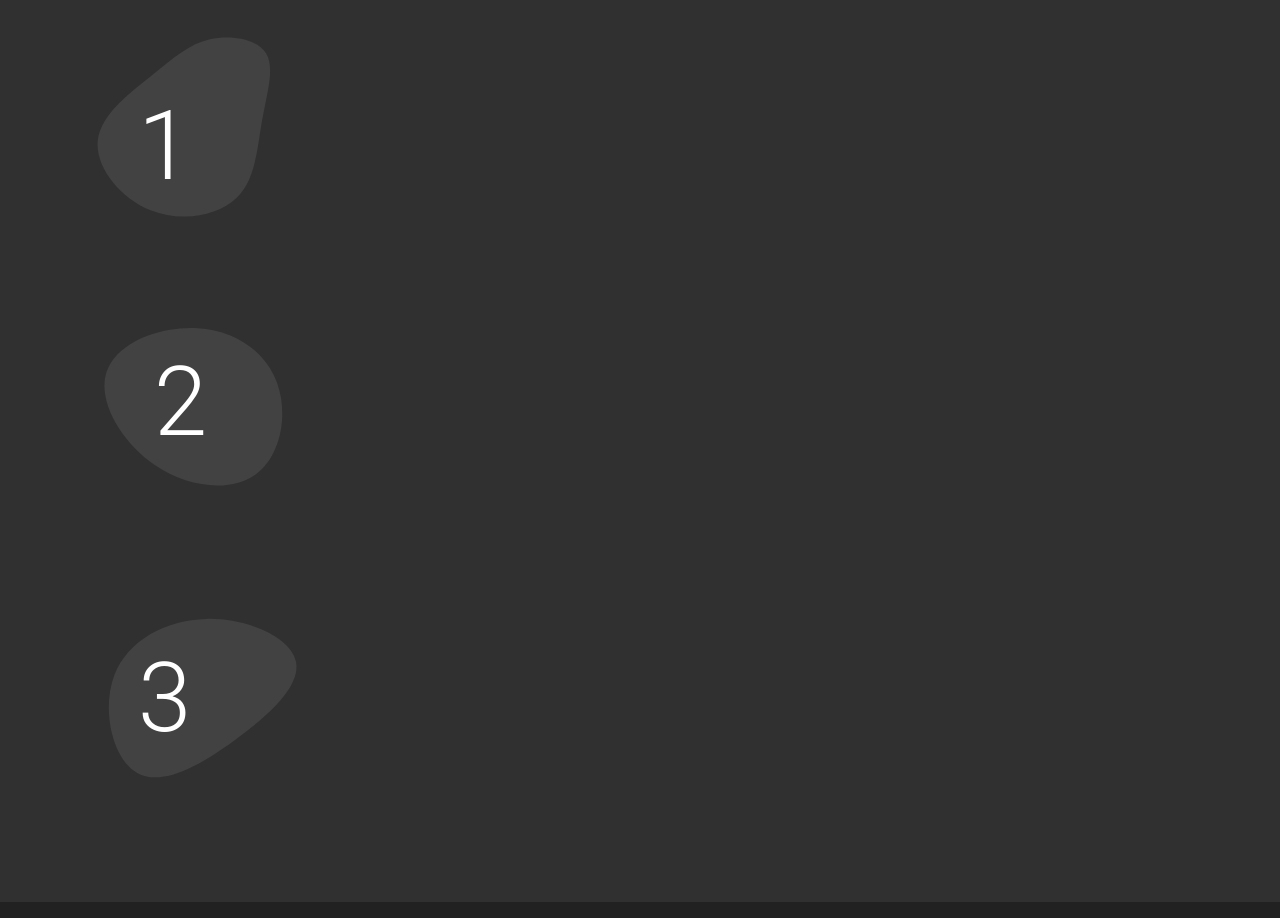
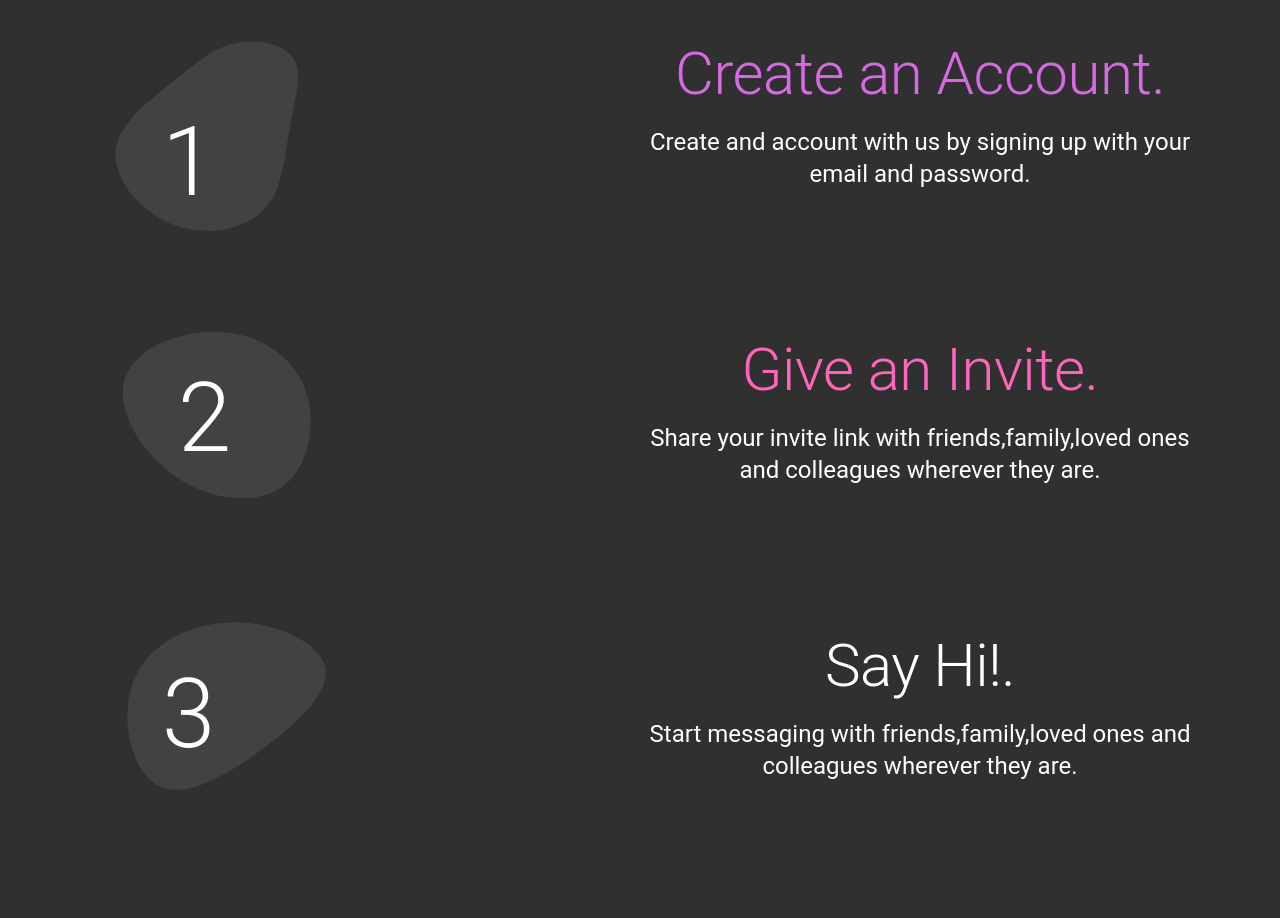
Before and after one commit to PeterKwesiAnsah/Chatty, a React (Create React App) app in the folder client/: page / in a window 1280 px wide. Shown: the part 660-1578 px from the top of the page. Built offline with nearby package versions, Linux system fonts and the light colour scheme.

Commit message:
steps done

```diff
--- a/client/src/layout/home/components/Steps.js
+++ b/client/src/layout/home/components/Steps.js
@@ -10,33 +10,34 @@ const useStyles = makeStyles((theme) => ({
 		backgroundColor: '#303030',
 		display: 'grid',
 		placeItems: 'center',
-		padding: theme.spacing(8),
+		padding: theme.spacing(8, 10),
+		textAlign: 'center',
 	},
 	blobAll: {
 		position: 'relative',
-		textAlign: 'center',
-		width: theme.spacing(35),
-		height: theme.spacing(35),
+
+		width: theme.spacing(37),
+		height: theme.spacing(37),
 	},
 	numberOne: {
-		marginTop:theme.spacing(-20),
-		marginLeft:theme.spacing(-10)
+		marginTop: theme.spacing(-20),
+		marginLeft: theme.spacing(-10),
 	},
 	numberTwo: {
-		marginTop:theme.spacing(-25),
-		marginLeft:theme.spacing(-6)
+		marginTop: theme.spacing(-25),
+		marginLeft: theme.spacing(-6),
 	},
 	numberThree: {
-		marginTop:theme.spacing(-25),
-		marginLeft:theme.spacing(-10)
-	}
+		marginTop: theme.spacing(-25),
+		marginLeft: theme.spacing(-10),
+	},
 }));
 
 const Steps = () => {
 	const classes = useStyles();
 	return (
 		<div className={classes.root}>
-			<Grid container spacing={2} className={classes.grid}>
+			<Grid container  className={classes.grid} alignItems="center">
 				<Grid item md={6} lg={6}>
 					<div className={classes.blobAll}>
 						<img src={blob} alt="blobOne"></img>
@@ -45,7 +46,15 @@ const Steps = () => {
 						</Typography>
 					</div>
 				</Grid>
-				<Grid item md={6} lg={6}></Grid>
+				<Grid item md={6} lg={6}>
+					<Typography variant="h2" color="primary" paragraph>
+						Create an Account.
+					</Typography>
+					<Typography variant="h5">
+						Create and account with us by signing up with your email and
+						password.
+					</Typography>
+				</Grid>
 				<Grid item md={6} lg={6}>
 					<div className={classes.blobAll}>
 						<img src={blobOne} alt="blobOne"></img>
@@ -54,7 +63,15 @@ const Steps = () => {
 						</Typography>
 					</div>
 				</Grid>
-				<Grid item md={6} lg={6}></Grid>
+				<Grid item md={6} lg={6}>
+					<Typography variant="h2" color="secondary" paragraph>
+						Give an Invite.
+					</Typography>
+					<Typography variant="h5">
+						Share your invite link with friends,family,loved ones and colleagues
+						wherever they are.
+					</Typography>
+				</Grid>
 				<Grid item md={6} lg={6}>
 					<div className={classes.blobAll}>
 						<img src={blobTwo} alt="blobOne"></img>
@@ -63,7 +80,16 @@ const Steps = () => {
 						</Typography>
 					</div>
 				</Grid>
-				<Grid item md={6} lg={6}></Grid>
+				<Grid item md={6} lg={6}>
+
+				<Typography variant="h2" color="#d071da" paragraph>
+						Say Hi!.
+					</Typography>
+					<Typography variant="h5">
+						Start messaging with friends,family,loved ones and colleagues
+						wherever they are.
+					</Typography>
+				</Grid>
 			</Grid>
 		</div>
 	);
```
